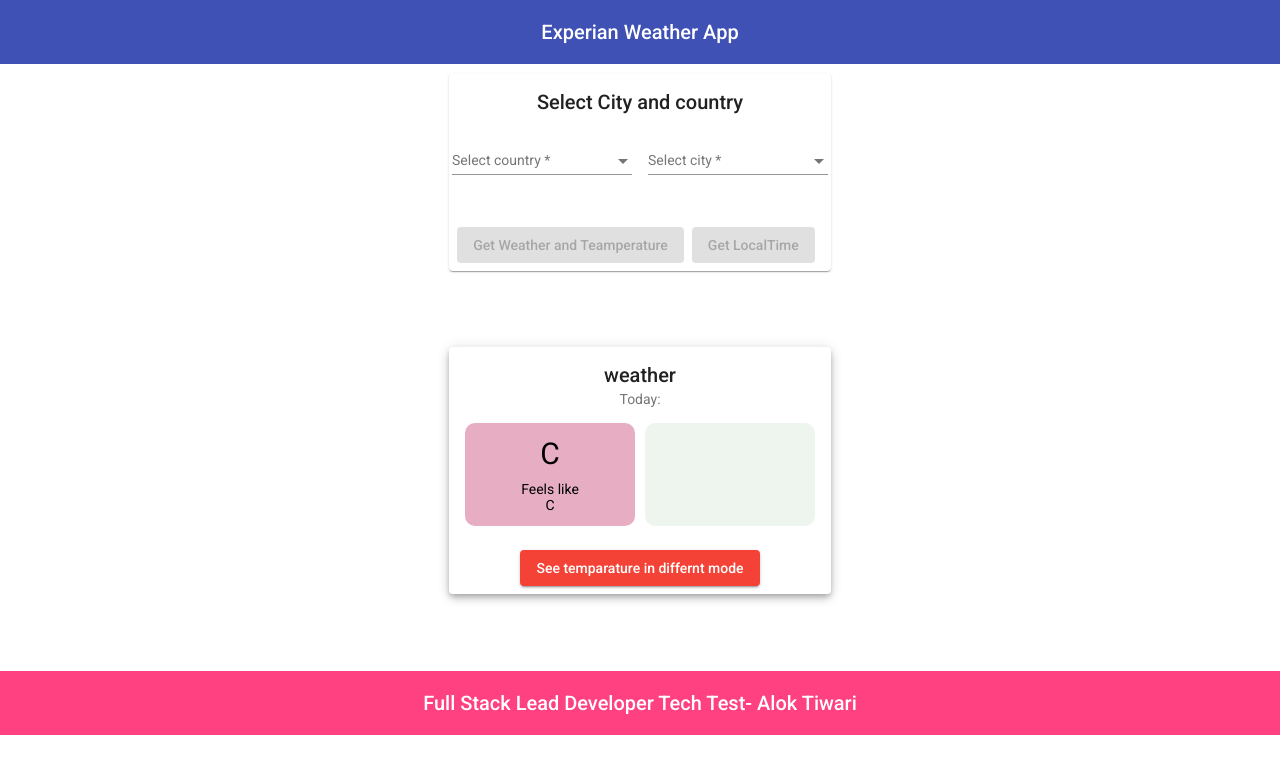
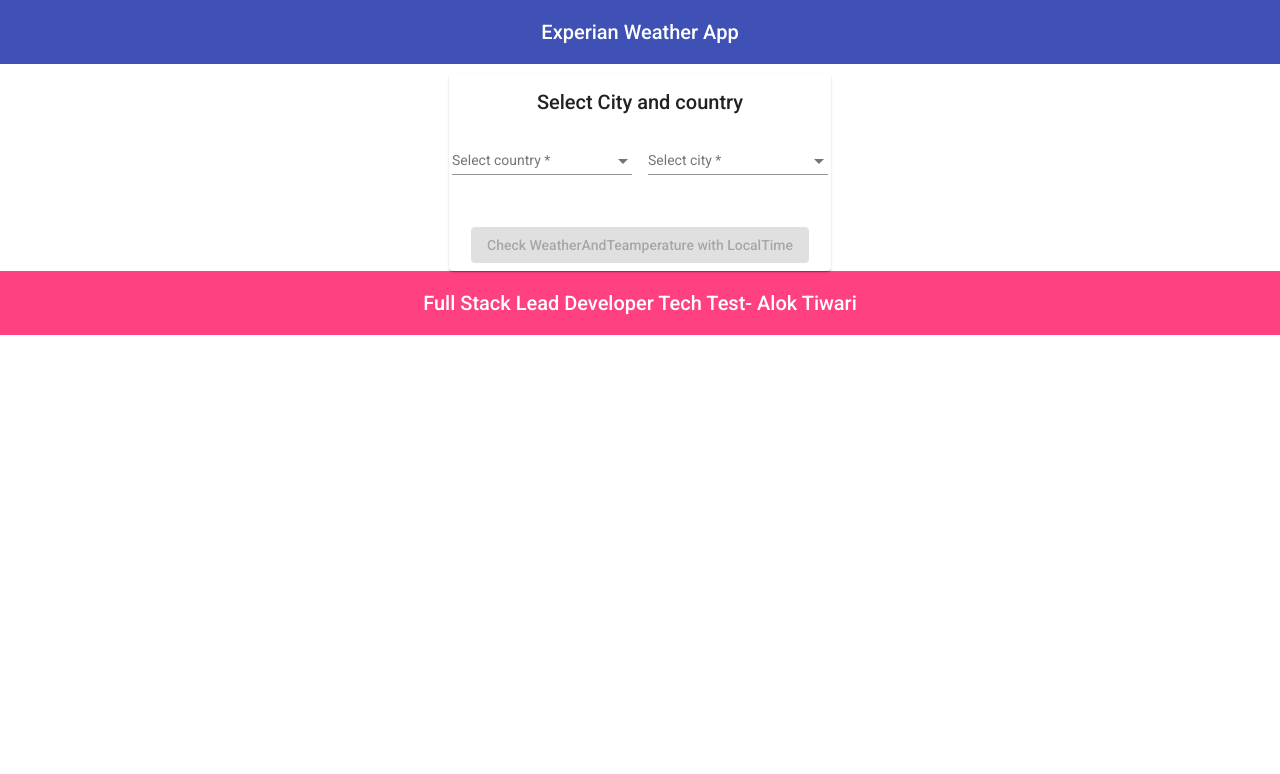
Before and after one commit to alok1Github/ClientApp, an Angular app: page / in a window 1280 px wide. Shown: the top 774 px of the page. Built offline with nearby package versions, Linux system fonts and the light colour scheme.

Commit message:
Intergated with weather API call + reafctoring

```diff
--- a/src/weather/weather-report.component.html
+++ b/src/weather/report/weather-report.component.html
@@ -13,7 +13,7 @@
                         <div class="flex-row-main">
                             <mat-form-field class="mr">
                                 <mat-label>Select country</mat-label>
-                                <mat-select formControlName="countryControl" (selectionChange)="onCountryChange($event)">
+                                <mat-select formControlName="country" (selectionChange)="onCountryChange($event)">
                                     <mat-option *ngFor="let country of countries$|async" [value]="country.code">
                                         {{country.name}}
                                     </mat-option>
@@ -21,7 +21,7 @@
                             </mat-form-field>
                             <mat-form-field>
                                 <mat-label>Select city</mat-label>
-                                <mat-select formControlName="cityControl">
+                                <mat-select formControlName="city">
                                     <mat-option *ngFor="let city of cities$|async" [value]="city">
                                         {{city.name}}
                                     </mat-option>
@@ -33,8 +33,7 @@
                 <mat-card-actions>
                     <div class="content">
                         <div class="flex-row-main">
-                            <button mat-raised-button mat-button color="primary" [disabled]="!weatherForm.valid">Get Weather and Teamperature</button>
-                            <button mat-raised-button mat-button color="accent" [disabled]="!weatherForm.valid">Get LocalTime</button>
+                            <button mat-raised-button mat-button color="accent" [disabled]="!weatherForm.valid" (click)="getWeatherReport()">Check WeatherAndTeamperature with LocalTime</button>
                         </div>
                     </div>
                 </mat-card-actions>
@@ -42,13 +41,13 @@
         </form>
     </div>
 
-    <div class="main-div">
+    <div class="main-div" *ngIf="weatherReport$|async as report">
         <mat-card class="mat-elevation-z5">
             <!-- <mat-progress-bar *ngIf="loading" mode="indeterminate" class="top-bar">
     </mat-progress-bar> -->
             <mat-card-header>
-                <mat-card-title> weather</mat-card-title>
-                <mat-card-subtitle>Today: </mat-card-subtitle>
+                <mat-card-title> {{report.location.name}}'s weather</mat-card-title>
+                <mat-card-subtitle>Today:{{report.location.localtime | date:'mediumTime'}} </mat-card-subtitle>
             </mat-card-header>
             <mat-card-content>
                 <div class="flex-row">
--- a/src/weather/weather-report.component.scss
+++ b/src/weather/report/weather-report.component.scss
@@ -14,16 +14,18 @@
     margin-right: 16px;
 }
 
-// :host {
-//     // display: flex;
-//     justify-content: center;
-//     position: relative;
-// }
-// .top-bar {
-//     position: absolute;
-//     left: 0;
-//     top: 0;
-// }
+:host {
+    // display: flex;
+    justify-content: center;
+    position: relative;
+}
+
+.top-bar {
+    position: absolute;
+    left: 0;
+    top: 0;
+}
+
 mat-card {
     width: 350px;
 }
--- a/src/weather/weather-report.component.ts
+++ b/src/weather/report/weather-report.component.ts
@@ -3,7 +3,9 @@
 import { MatSelectChange } from "@angular/material/select";
 import { Subject } from "rxjs";
 import { map, mergeMap } from "rxjs/operators";
-import { WeatherService } from "./weather-report.service";
+import { WeatherRequest } from "../weather.requestresult";
+import { WeatherService } from "../weather.service";
+
 
 @Component({
   selector: 'experian-report-weather',
@@ -13,25 +15,38 @@
 })
 export class WeatherReportComponent implements OnInit {
   weatherForm: FormGroup;
+  citySubject = new Subject<string>();
+  reportSubject = new Subject<WeatherRequest>();
+
   countries$ = this.service.countries$;
-  citySubject = new Subject<string>();
+
   cities$ = this.citySubject.asObservable().pipe(
     mergeMap(countryCode => this.service.GetCities(countryCode).pipe(
       map(result => result.cities)
     ))
   )
 
+  weatherReport$ = this.reportSubject.asObservable().pipe(
+    mergeMap(request => this.service.GetWeatherReport(request)));
+
+
   constructor(private fb: FormBuilder, private service: WeatherService) { }
 
   ngOnInit(): void {
     this.weatherForm = this.fb.group({
-      cityControl: [null, Validators.required],
-      countryControl: [null, Validators.required]
+      city: [null, Validators.required],
+      country: [null, Validators.required]
     })
   }
 
   onCountryChange(data: MatSelectChange): void {
     this.citySubject.next(data.value);
+  }
+
+  getWeatherReport(): void {
+    let request = { ...new WeatherRequest(), ...this.weatherForm.value } as WeatherRequest;
+
+    this.reportSubject.next(request);
   }
 
 
--- a/src/weather/weather.module.ts
+++ b/src/weather/weather.module.ts
@@ -1,6 +1,7 @@
 import { NgModule } from "@angular/core";
 import { SharedModule } from "src/shared/shared.module";
-import { WeatherReportComponent } from "./weather-report.component";
+import { WeatherReportComponent } from "./report/weather-report.component";
+
 
 @NgModule({
   declarations: [WeatherReportComponent],
--- /dev/null
+++ b/src/weather/weather.requestresult.ts
@@ -0,0 +1,48 @@
+// City and Country Model's
+export interface country {
+  name: string;
+  code: string;
+}
+
+export interface City {
+  name: string;
+  id: number;
+}
+
+export interface CityResult {
+  cities: CityResult[]
+}
+
+// Weather modle's
+export interface WeatherResult {
+  location: Location;
+  current: Temprature;
+}
+
+export interface Location {
+  name: string;
+  region: string;
+  country: string;
+  localtime: string;
+}
+
+export interface Temprature {
+  temprature: number;
+  condition: Condition;
+}
+
+export interface Condition {
+  text: string;
+}
+
+
+export class WeatherRequest {
+  city: City;
+  country: string;
+  tempratureUnit: TempratureEnum
+}
+
+export enum TempratureEnum {
+  Celsius,
+  Fahrenheit
+}
--- a/src/weather/weather-report.service.ts
+++ b/src/weather/weather.service.ts
@@ -2,13 +2,14 @@
 import { Injectable } from "@angular/core";
 import { Observable, of } from "rxjs";
 import { shareReplay } from "rxjs/operators";
-import { CityResult, country } from "./weather-report.model";
+import { CityResult, country, WeatherRequest, WeatherResult } from "./weather.requestresult";
 
 @Injectable({
   providedIn: 'root'
 })
 export class WeatherService {
   private cityUrl = 'https://localhost:7263/api/City/';
+  private weatherUrl = 'https://localhost:7263/api/Weather/';
 
   countries = [
     {
@@ -24,12 +25,11 @@
       code: "FR"
     },
     {
-      name: "australia",
+      name: "Australia",
       code: "AU"
     }]
 
   countries$ = of<country[]>(this.countries); // To do : Ideally this should had come from API/DB
-  city$ = this.http.get
 
   constructor(private http: HttpClient) { }
 
@@ -40,4 +40,16 @@
     }).pipe(shareReplay(1));
   }
 
+  GetWeatherReport(request: WeatherRequest): Observable<WeatherResult> {
+    let queryParams = new HttpParams()
+      .append("city", request.city.name)
+      .append("country", request.country)
+    //.append("TempratureUnit", "1");
+
+    return this.http.get<WeatherResult>(this.weatherUrl, { params: queryParams })
+      .pipe(shareReplay(1));
+  }
+
+
+
 }
```
Also changed, not shown: src/weather/weather-report.model.ts (deleted, +0 -12 lines).
